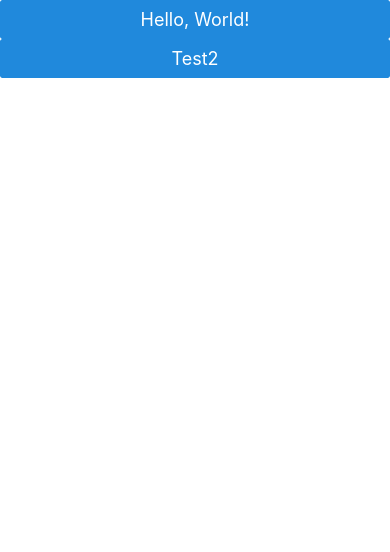
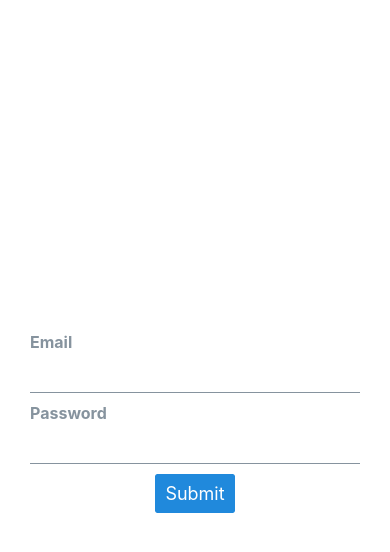
Before and after one commit to susickypavel/pda-news, a React Native app: screen / in a window 390 px wide. Shown: the top 552 px of the page. Built offline with nearby package versions, Linux system fonts and the light colour scheme.

Commit message:
feat: add login screen skeleton

```diff
--- a/App.tsx
+++ b/App.tsx
@@ -1,8 +1,7 @@
 import { createTheme, ThemeProvider } from "@rneui/themed";
 import * as React from "react";
-import { View } from "react-native";
 
-import { TestComponent } from "./src/components/test-component";
+import { LoginScreen } from "./src/screens/login-screen";
 
 const theme = createTheme({
 	components: {
@@ -15,9 +14,7 @@ const theme = createTheme({
 const App: React.FC = () => {
 	return (
 		<ThemeProvider theme={theme}>
-			<View>
-				<TestComponent />
-			</View>
+			<LoginScreen />
 		</ThemeProvider>
 	);
 };
--- /dev/null
+++ b/src/components/login-form.tsx
@@ -0,0 +1,60 @@
+import { zodResolver } from "@hookform/resolvers/zod";
+import { Button, Input } from "@rneui/base";
+import React from "react";
+import { Controller, useForm } from "react-hook-form";
+import { z } from "zod";
+
+const LOGIN_SCHEMA = z.object({
+	email: z.string(),
+	password: z.string()
+});
+
+type LoginFormData = z.infer<typeof LOGIN_SCHEMA>;
+
+function onSubmit(data: LoginFormData) {
+	console.log(data);
+}
+
+/**
+ * NOTE: Just a rough implementation for testing purposes
+ */
+export const LoginForm: React.FC = () => {
+	const { control, handleSubmit } = useForm<LoginFormData>({
+		resolver: zodResolver(LOGIN_SCHEMA)
+	});
+
+	return (
+		<React.Fragment>
+			<Controller
+				control={control}
+				render={({ field: { onChange, onBlur, value }, fieldState }) => (
+					<Input
+						value={value}
+						onChangeText={onChange}
+						onBlur={onBlur}
+						autoCapitalize="none"
+						keyboardType="email-address"
+						errorMessage={fieldState.error?.message}
+						label="Email"
+					/>
+				)}
+				name="email"
+			/>
+			<Controller
+				control={control}
+				render={({ field: { onChange, onBlur, value }, fieldState }) => (
+					<Input
+						value={value}
+						secureTextEntry
+						onBlur={onBlur}
+						onChangeText={onChange}
+						errorMessage={fieldState.error?.message}
+						label="Password"
+					/>
+				)}
+				name="password"
+			/>
+			<Button title="Submit" onPress={handleSubmit(onSubmit)} />
+		</React.Fragment>
+	);
+};
--- /dev/null
+++ b/src/screens/login-screen.tsx
@@ -0,0 +1,21 @@
+import React, { useState } from "react";
+import { StyleSheet, View } from "react-native";
+
+import { LoginForm } from "../components/login-form";
+
+export const LoginScreen: React.FC = () => {
+	return (
+		<View style={styles.container}>
+			<LoginForm />
+		</View>
+	);
+};
+
+const styles = StyleSheet.create({
+	container: {
+		alignItems: "center",
+		flex: 1,
+		justifyContent: "center",
+		padding: 20
+	}
+});
```
Also changed, not shown: package.json (+6 -2 lines), 1 other file (tests, documents, lock files or other folders).
